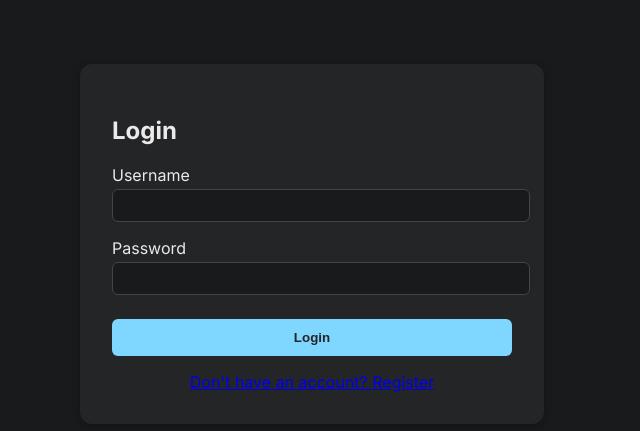
After one commit to tribbitts/interality-news-digest, a Flask app: page /login in a window 1280 px wide. The commit adds this page. Shown: the top 431 px of the page, without its empty margins (328-968 px from the left). Run offline with Flask 3, Linux system fonts and the light colour scheme.

Commit message:
new version 0.0.5

```diff
--- a/app.py
+++ b/app.py
@@ -1,11 +1,19 @@
 import os
 import requests
-from flask import Flask, render_template, request, make_response
+from flask import Flask, render_template, request, make_response, redirect, url_for, flash, jsonify
 from dotenv import load_dotenv
+from flask_sqlalchemy import SQLAlchemy
+from flask_login import LoginManager, UserMixin, login_user, logout_user, login_required, current_user
+from werkzeug.security import generate_password_hash, check_password_hash
 
 load_dotenv()
 
 app = Flask(__name__)
+app.config['SQLALCHEMY_DATABASE_URI'] = 'sqlite:///site.db'
+app.config['SECRET_KEY'] = os.getenv('SECRET_KEY', 'devsecret')
+db = SQLAlchemy(app)
+login_manager = LoginManager(app)
+login_manager.login_view = 'login'
 
 # API Configuration
 APIS = {
@@ -19,8 +27,25 @@ APIS = {
     }
 }
 
+# Database Models
+class User(UserMixin, db.Model):
+    id = db.Column(db.Integer, primary_key=True)
+    username = db.Column(db.String(20), unique=True, nullable=False)
+    password = db.Column(db.String(128), nullable=False)
+    favorites = db.relationship('Favorite', backref='user', lazy=True)
+
+class Favorite(db.Model):
+    id = db.Column(db.Integer, primary_key=True)
+    user_id = db.Column(db.Integer, db.ForeignKey('user.id'), nullable=False)
+    source = db.Column(db.String(50))
+    category = db.Column(db.String(50))
+
+@login_manager.user_loader
+def load_user(user_id):
+    return User.query.get(int(user_id))
+
+# Helper Functions
 def get_newsapi_sources():
-    """Fetch available sources from NewsAPI"""
     try:
         response = requests.get(
             "https://newsapi.org/v2/top-headlines/sources",
@@ -33,44 +58,33 @@ def get_newsapi_sources():
         return []
 
 def fetch_news(api_name, params):
-    """Fetch articles from specified API"""
     config = APIS[api_name]
     try:
-        # Add API key to params
         final_params = params.copy()
         if api_name == 'newsapi':
             final_params['apiKey'] = config['key']
         elif api_name == 'gnews':
             final_params['apikey'] = config['key']
-
-        print(f"Fetching {api_name.upper()} with params:", final_params)  # Debug
-
         response = requests.get(config['url'], params=final_params)
         data = response.json()
-
-        print(f"{api_name.upper()} response:", data)  # Debug
-
         return data.get('articles', [])
     except Exception as e:
         print(f"Error fetching from {api_name}: {str(e)}")
         return []
 
+# Routes
 @app.route('/')
 def home():
-    # Get filters from request
     source = request.args.get('source', 'all')
     category = request.args.get('category', 'general')
     query = request.args.get('q', '').strip()
 
-    # Get available sources and categories
     sources_list = get_newsapi_sources()
     all_sources = sorted(sources_list, key=lambda x: x['name'])
     all_categories = sorted({src['category'] for src in sources_list})
 
     # Build API parameters
     articles = []
-
-    # --- NewsAPI Parameters ---
     newsapi_params = {}
     if source != 'all':
         newsapi_params['sources'] = source
@@ -78,14 +92,10 @@ def home():
         newsapi_params['country'] = 'us'
         if category != 'general':
             newsapi_params['category'] = category
-
     if query:
         newsapi_params['q'] = query
-
-    # Clean None values
     newsapi_params = {k: v for k, v in newsapi_params.items() if v is not None}
 
-    # --- GNews Parameters ---
     gnews_params = {'lang': 'en'}
     if query:
         gnews_params['q'] = query
@@ -93,16 +103,91 @@ def home():
         if category != 'general':
             gnews_params['topic'] = category
 
-    # Fetch from both APIs
     articles += fetch_news('newsapi', newsapi_params)
     articles += fetch_news('gnews', gnews_params)
+
+    # Clean invalid favorites
+    user_favorites = []
+    if current_user.is_authenticated:
+        user_favorites = [fav for fav in current_user.favorites if fav.source or fav.category]
 
     return render_template(
         'home.html',
         articles=articles,
         sources=all_sources,
-        categories=all_categories
+        categories=all_categories,
+        user_favorites=user_favorites
     )
+
+@app.route('/register', methods=['GET', 'POST'])
+def register():
+    if request.method == 'POST':
+        username = request.form['username']
+        password = request.form['password']
+        if User.query.filter_by(username=username).first():
+            flash('Username already exists. Please choose another.')
+            return redirect(url_for('register'))
+        hashed_password = generate_password_hash(password)
+        user = User(username=username, password=hashed_password)
+        db.session.add(user)
+        db.session.commit()
+        login_user(user)
+        return redirect(url_for('home'))
+    return render_template('register.html')
+
+@app.route('/login', methods=['GET', 'POST'])
+def login():
+    if request.method == 'POST':
+        username = request.form['username']
+        password = request.form['password']
+        user = User.query.filter_by(username=username).first()
+        if user and check_password_hash(user.password, password):
+            login_user(user)
+            return redirect(url_for('home'))
+        else:
+            flash('Login failed. Check your username and password.')
+    return render_template('login.html')
+
+@app.route('/logout')
+@login_required
+def logout():
+    logout_user()
+    return redirect(url_for('home'))
+
+from flask import render_template
+
+@app.route('/favorite', methods=['POST'])
+@login_required
+def favorite():
+    source = request.form.get('source')
+    category = request.form.get('category')
+    if not source and not category:
+        return jsonify({'status': 'error', 'message': 'No source/category provided'})
+
+    existing_fav = Favorite.query.filter_by(
+        user_id=current_user.id,
+        source=source,
+        category=category
+    ).first()
+
+    if existing_fav:
+        db.session.delete(existing_fav)
+        db.session.commit()
+        status = 'removed'
+    else:
+        fav = Favorite(user_id=current_user.id, source=source, category=category)
+        db.session.add(fav)
+        db.session.commit()
+        status = 'added'
+
+    # This is crucial: render the updated favorites list partial!
+    user_favorites = [fav for fav in current_user.favorites if fav.source or fav.category]
+    favorites_html = render_template('favorites_list.html', user_favorites=user_favorites)
+    return jsonify({'status': status, 'favorites_html': favorites_html})
+
+# Initialize DB
+with app.app_context():
+    db.create_all()
 
 if __name__ == '__main__':
     app.run(debug=True)
--- a/static/styles.css
+++ b/static/styles.css
@@ -88,3 +88,8 @@ select {
     display: inline-block;
     padding: 0.2rem 0.6rem;
     bord
+}
+.favorited {
+  background: #7fd7ff !important;
+  color: #232526 !important;
+}
--- /dev/null
+++ b/templates/login.html
@@ -0,0 +1,50 @@
+<!DOCTYPE html>
+<html>
+<head>
+  <title>Login - Global News Digest</title>
+  <link href="https://fonts.googleapis.com/css?family=Inter:400,700&display=swap" rel="stylesheet">
+  <link rel="stylesheet" href="{{ url_for('static', filename='styles.css') }}">
+  <style>
+    .auth-container {
+      max-width: 400px;
+      margin: 4rem auto;
+      background: #232526;
+      padding: 2rem;
+      border-radius: 12px;
+      box-shadow: 0 2px 8px rgba(0,0,0,0.25);
+      color: #eaeaea;
+    }
+    label { display: block; margin-top: 1rem; }
+    input[type="text"], input[type="password"] {
+      width: 100%; padding: 0.5rem; margin-top: 0.25rem;
+      border-radius: 6px; border: 1px solid #444; background: #181a1b; color: #eaeaea;
+    }
+    button {
+      margin-top: 1.5rem; width: 100%; padding: 0.7rem;
+      border-radius: 6px; border: none; background: #7fd7ff; color: #232526; font-weight: bold; cursor: pointer;
+    }
+    .switch-link {
+      display: block; text-align: center; margin-top: 1rem;
+    }
+    .flash { color: #ffb3b3; margin-top: 1rem; text-align: center; }
+  </style>
+</head>
+<body>
+  <div class="auth-container">
+    <h2>Login</h2>
+    {% with messages = get_flashed_messages() %}
+      {% if messages %}
+        <div class="flash">{{ messages[0] }}</div>
+      {% endif %}
+    {% endwith %}
+    <form method="POST">
+      <label for="username">Username</label>
+      <input type="text" name="username" id="username" required>
+      <label for="password">Password</label>
+      <input type="password" name="password" id="password" required>
+      <button type="submit">Login</button>
+    </form>
+    <a href="{{ url_for('register') }}" class="switch-link">Don't have an account? Register</a>
+  </div>
+</body>
+</html>
--- a/templates/token.txt
+++ /dev/null
@@ -1 +0,0 @@
-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
```
Also changed, not shown: templates/favorites_list.html (added, +18 -0 lines), templates/home.html (+74 -8 lines), templates/register.html (added, +50 -0 lines), icon.png (added), instance/site.db (added), 2 other files.
